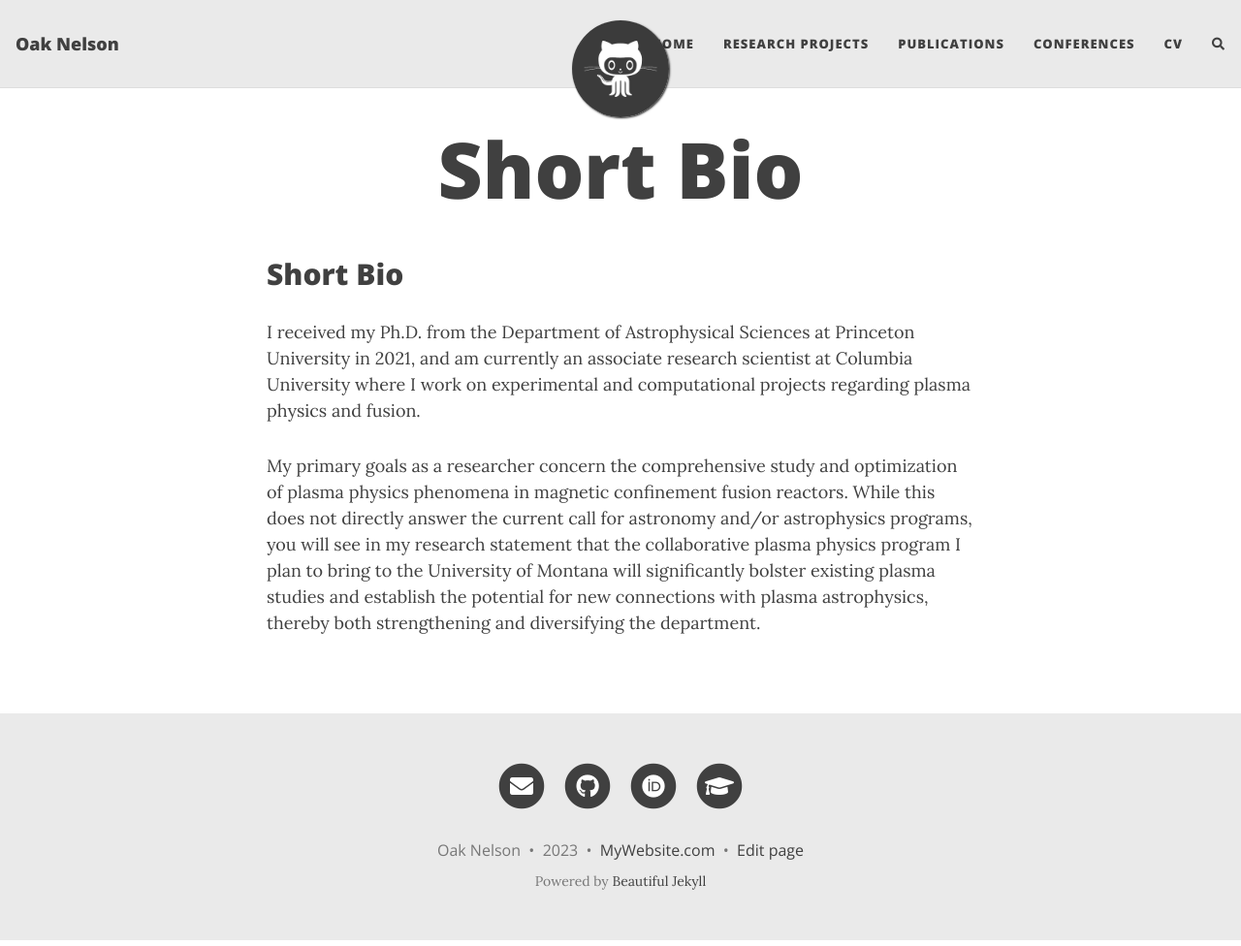
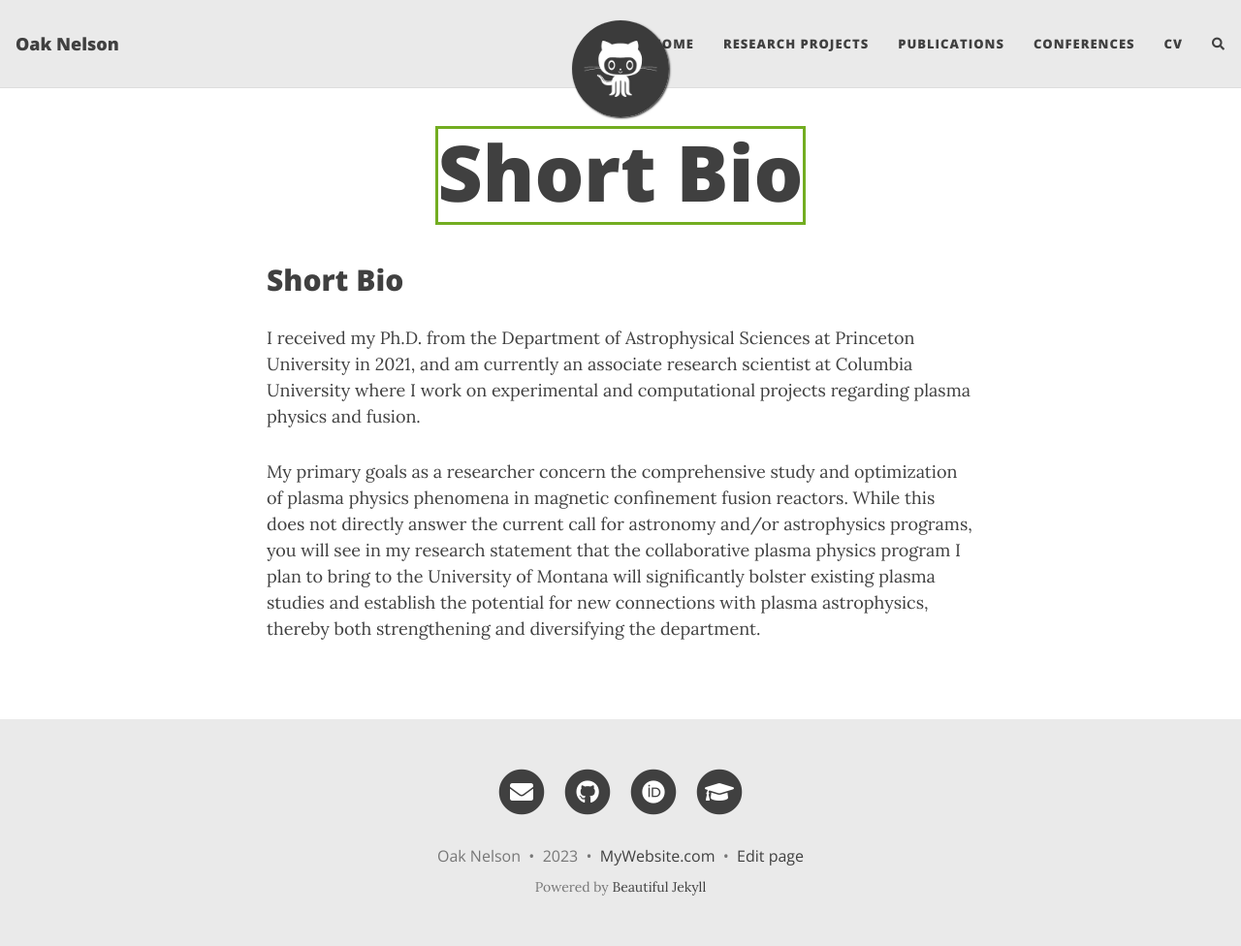
Before and after one commit to nelsonand/website, a Jekyll site: the page built from index.md, in a window 1280 px wide and 976 px high. Shown: the whole window at 97% size. Built offline with Jekyll 4.4.1, drawn with Linux system fonts in a browser that asks for light colours; nearby versions of some CDN libraries; our own code applies the rules of GitHub Pages for plain Markdown files; comment, search, counter and statistics services are not loaded.

Commit message:
Try to get a flexible title width

```diff
--- a/_includes/header.html
+++ b/_includes/header.html
@@ -1,4 +1,15 @@
-<!-- TODO this file has become a mess, refactor it -->
+<! --- DOCTYPE html --- >
+<html>
+<head>
+<style>
+div.flexwidth {
+  max-width: 1000px;
+  margin: auto;
+  border: 3px solid #73AD21;
+}
+</style>
+</head>
+<body>
 
 {% assign date_format = site.date_format | default: "%B %-d, %Y" %}
 
@@ -25,7 +36,7 @@
 <div class="big-img intro-header">
   <div class="container-md">
     <div class="row">
-      <div class="col-xl-8 offset-xl-2 col-lg-10 offset-lg-1">
+      <div class="flexwidth">
         <div class="{{ include.type }}-heading">
           <h1>{% if page.title %}{{ page.title | strip_html }}{% else %}<br/>{% endif %}</h1>
           {% if page.subtitle %}
@@ -59,7 +70,7 @@
 <div class="intro-header no-img">
   <div class="container-md">
     <div class="row">
-      <div class="col-xl-8 offset-xl-2 col-lg-10 offset-lg-1">
+      <div class="flexwidth">
         <div class="{{ include.type }}-heading">
           <h1>{% if page.title %}{{ page.title | strip_html }}{% else %}<br/>{% endif %}</h1>
           {% if page.subtitle %}
```
